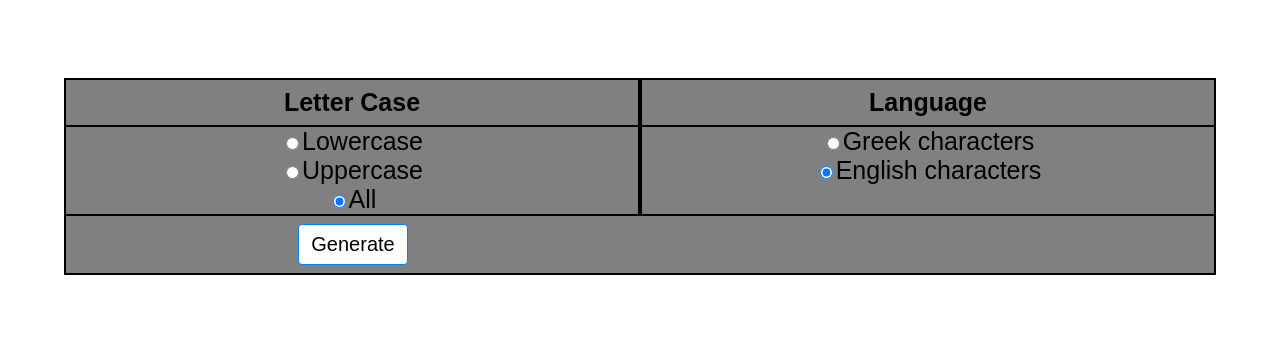
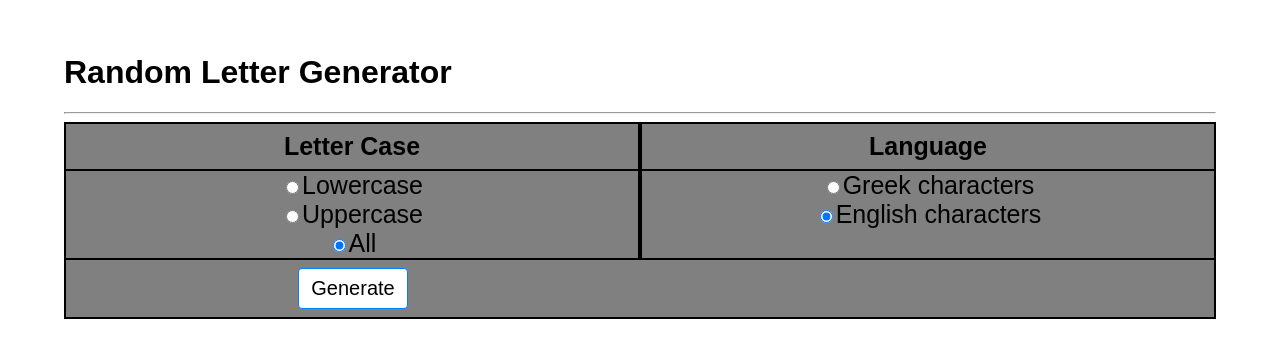
Before and after one commit to stelios333/random-letter-generator, a plain HTML site: page index.html in a window 1280 px wide. Shown: the part 144-502 px from the top of the page. Drawn offline with Linux system fonts and the light colour scheme.

Commit message:
Update index.html

```diff
--- a/index.html
+++ b/index.html
@@ -12,7 +12,8 @@
     <div class="container-container">
       <div class="container">
 
-
+        <h1> Random Letter Generator </h1>
+        <hr>
         <div class="flexbox title-container">
           <div class="flexbox-item title-item">
             Letter Case
```
